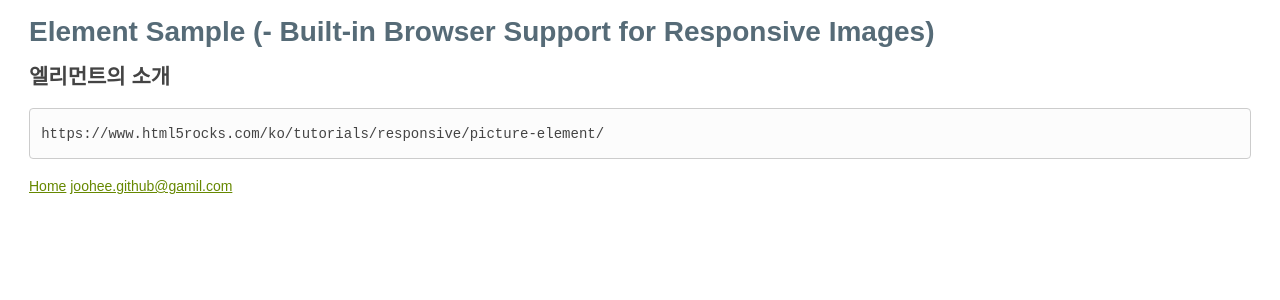
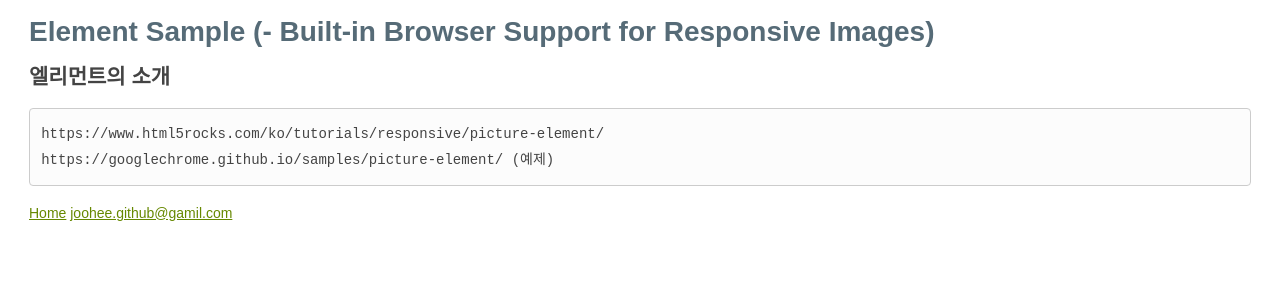
Before and after one commit to joohee-lee/joohee-lee.github.io, a Jekyll site: the page built from _posts/2016-03-21-issue_06.md, in a window 1280 px wide. Shown: the top 300 px of the page. Built offline with Jekyll 4.4.1, drawn with Linux system fonts in a browser that asks for light colours.

Commit message:
내용 추가

```diff
--- a/_posts/2016-03-21-issue_06.md
+++ b/_posts/2016-03-21-issue_06.md
@@ -13,3 +13,4 @@ categories:
 ## <picture> 엘리먼트의 소개
 
     https://www.html5rocks.com/ko/tutorials/responsive/picture-element/
+    https://googlechrome.github.io/samples/picture-element/ (예제)
```
